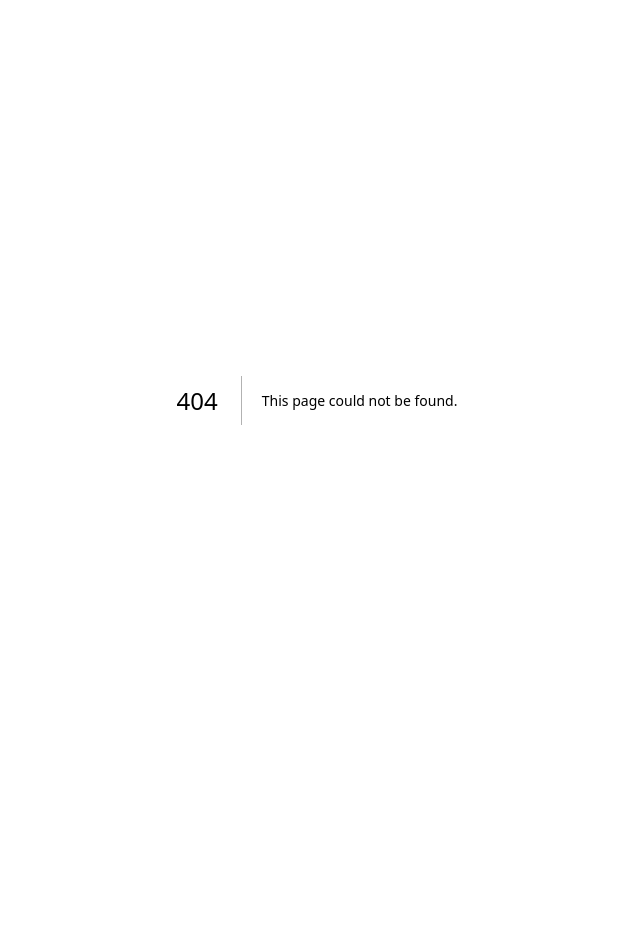
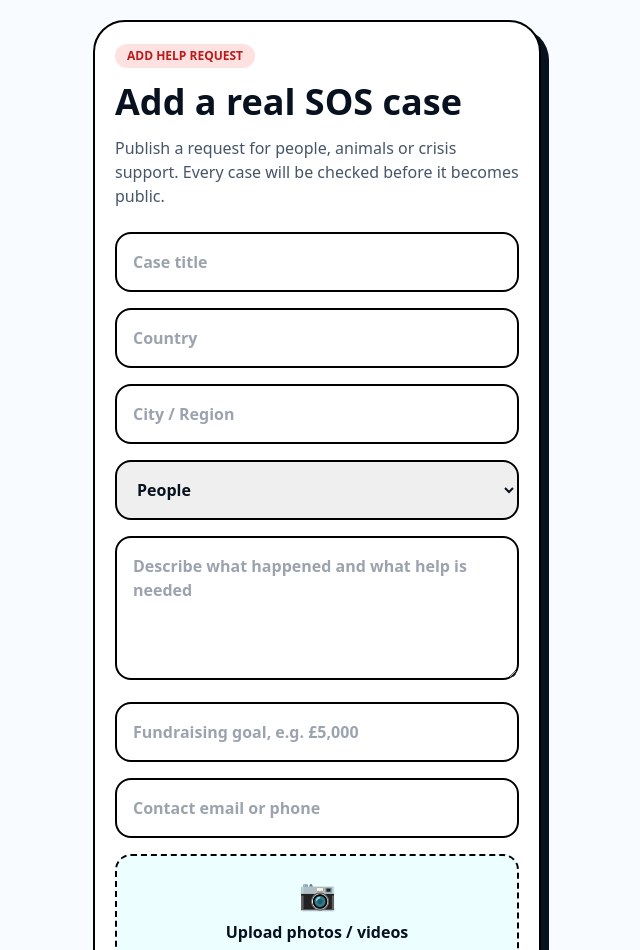
Before and after one commit to bellasalon4u-source/sos-world, a Next.js app: page /add in a window 1280 px wide. Before the commit this address had no page. Shown: the top 950 px of the page, without its empty margins (323-963 px from the left). Before the commit the page ends 800 px from the top, so only its background shows below. Built offline with nearby package versions, Linux system fonts and the light colour scheme.

Commit message:
Add SOS case submission page

```diff
--- /dev/null
+++ b/app/add/page.tsx
@@ -0,0 +1,53 @@
+export default function AddCasePage() {
+  return (
+    <main className="min-h-screen bg-[#f8fbff] p-5 pb-24 text-[#07111f]">
+      <div className="mx-auto max-w-md">
+        <div className="rounded-[2rem] border-2 border-black bg-white p-5 shadow-[8px_8px_0_#07111f]">
+          <div className="inline-block rounded-full bg-red-100 px-3 py-1 text-xs font-black text-red-700">
+            ADD HELP REQUEST
+          </div>
+
+          <h1 className="mt-4 text-4xl font-black leading-none">
+            Add a real SOS case
+          </h1>
+
+          <p className="mt-4 text-slate-600">
+            Publish a request for people, animals or crisis support. Every case
+            will be checked before it becomes public.
+          </p>
+
+          <div className="mt-6 space-y-4">
+            <input className="w-full rounded-2xl border-2 border-black p-4 font-bold" placeholder="Case title" />
+            <input className="w-full rounded-2xl border-2 border-black p-4 font-bold" placeholder="Country" />
+            <input className="w-full rounded-2xl border-2 border-black p-4 font-bold" placeholder="City / Region" />
+
+            <select className="w-full rounded-2xl border-2 border-black p-4 font-bold">
+              <option>People</option>
+              <option>Animals</option>
+              <option>Health</option>
+              <option>Missing people</option>
+              <option>Emergency</option>
+            </select>
+
+            <textarea className="min-h-36 w-full rounded-2xl border-2 border-black p-4 font-bold" placeholder="Describe what happened and what help is needed" />
+
+            <input className="w-full rounded-2xl border-2 border-black p-4 font-bold" placeholder="Fundraising goal, e.g. £5,000" />
+            <input className="w-full rounded-2xl border-2 border-black p-4 font-bold" placeholder="Contact email or phone" />
+
+            <div className="rounded-2xl border-2 border-dashed border-black bg-cyan-50 p-5 text-center">
+              <div className="text-3xl">📷</div>
+              <div className="mt-2 font-black">Upload photos / videos</div>
+              <div className="mt-1 text-sm text-slate-600">
+                Coming soon: gallery, camera and file upload
+              </div>
+            </div>
+
+            <button className="w-full rounded-2xl border-2 border-black bg-[#ff3b30] py-4 text-lg font-black text-white shadow-[4px_4px_0_#07111f]">
+              Submit for verification
+            </button>
+          </div>
+        </div>
+      </div>
+    </main>
+  );
+}
```
